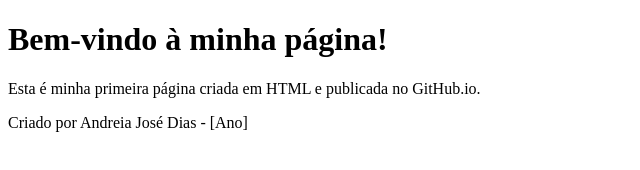
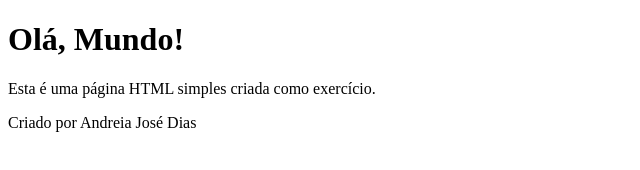
Before and after one commit to deda48/deda48.github.io, a plain HTML site: page idex.html in a window 1280 px wide. Shown: the whole page, without its empty margins (0-640 px from the left). Drawn offline with Linux system fonts and the light colour scheme.

Commit message:
Update idex.html

```diff
--- a/idex.html
+++ b/idex.html
@@ -3,13 +3,11 @@
 <head>
     <meta charset="UTF-8">
     <meta name="viewport" content="width=device-width, initial-scale=1.0">
-    <title>Minha Primeira Página</title>
+    <title>Página Simples</title>
 </head>
 <body>
-    <h1>Bem-vindo à minha página!</h1>
-    <p>Esta é minha primeira página criada em HTML e publicada no GitHub.io.</p>
-    <footer>
-        <p>Criado por Andreia José Dias - [Ano]</p>
-    </footer>
+    <h1>Olá, Mundo!</h1>
+    <p>Esta é uma página HTML simples criada como exercício.</p>
+    <p>Criado por Andreia José Dias</p>
 </body>
 </html>
```
